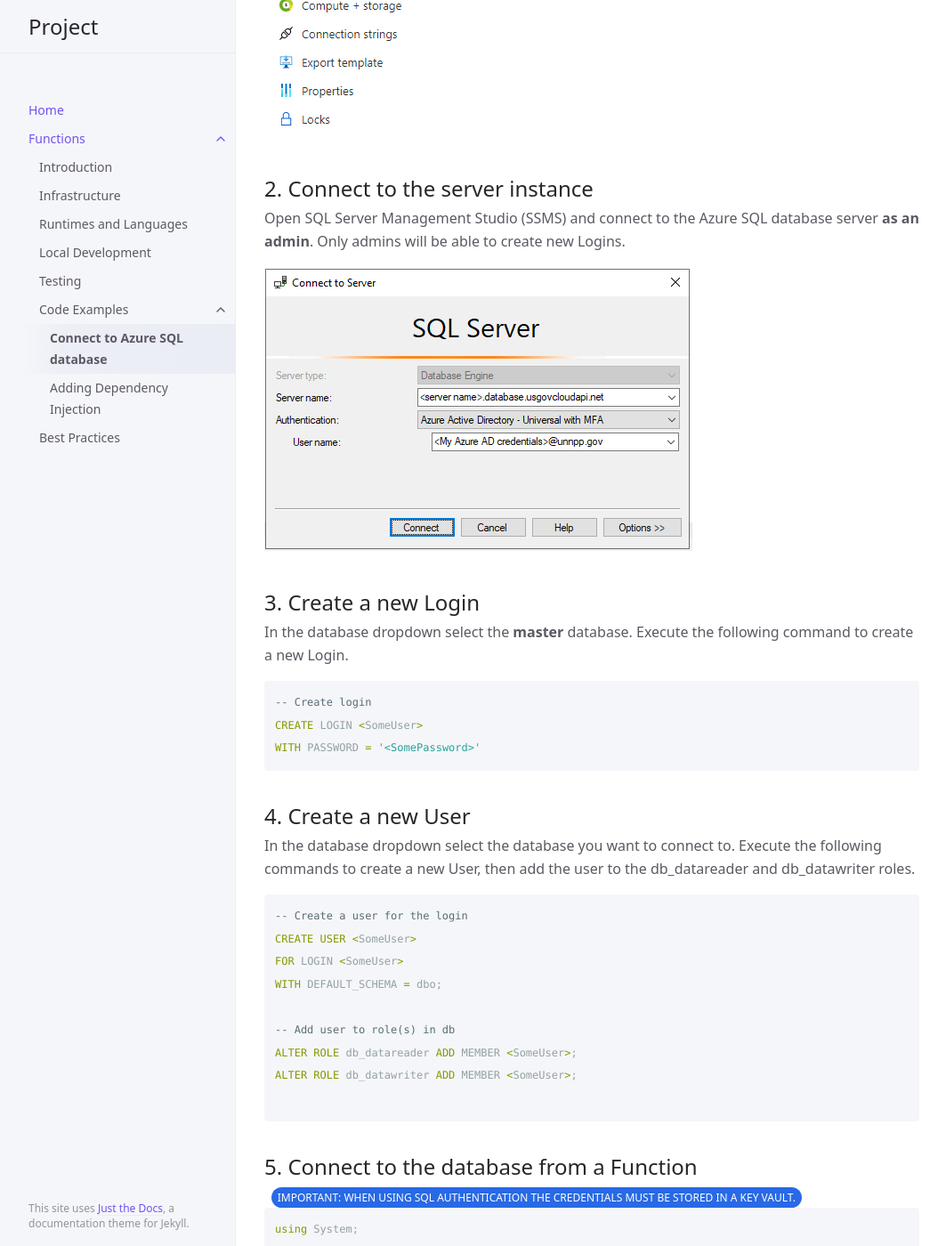
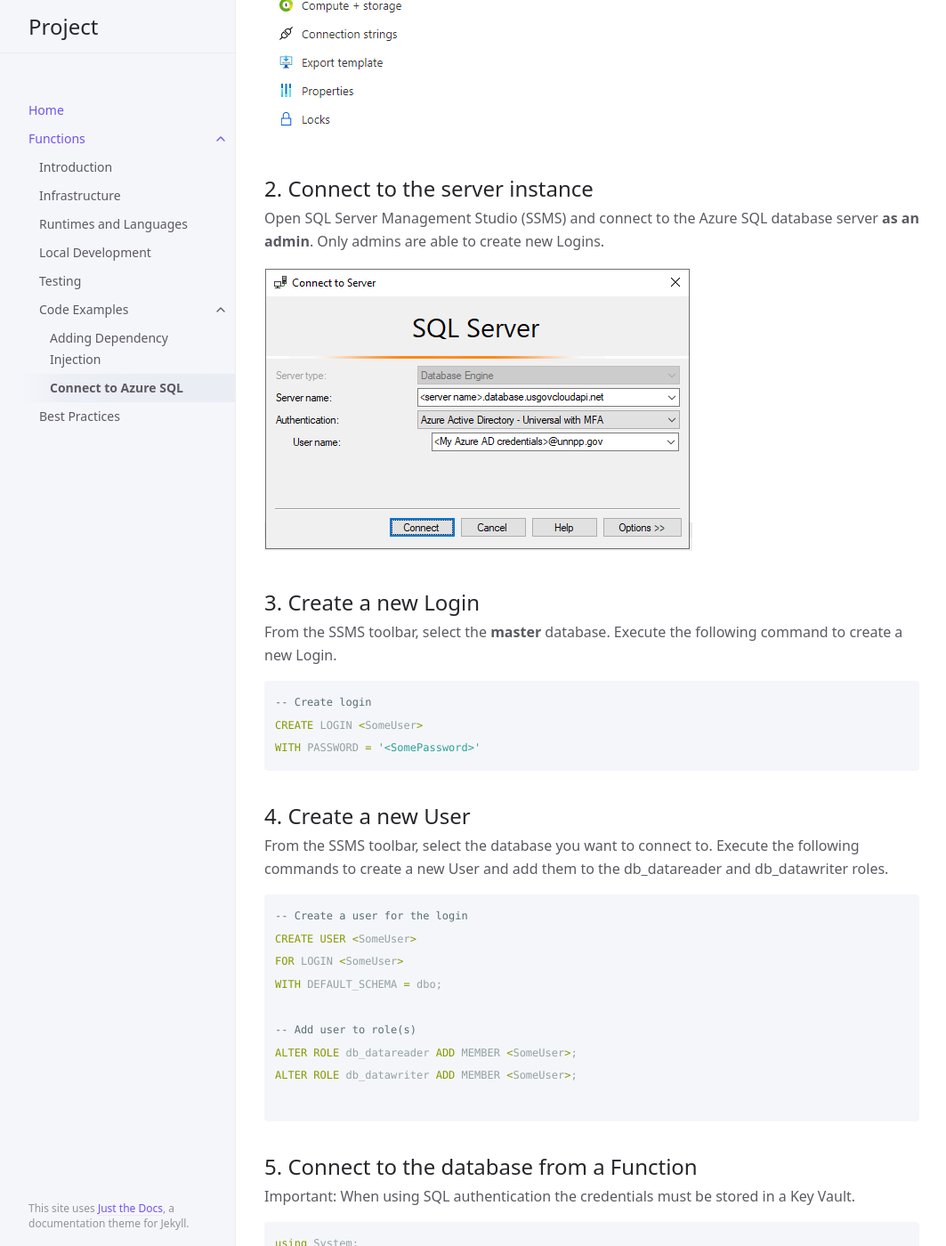
Before and after one commit to bwagner77/docs-test, a Jekyll site: the page built from function/examples-azure-sql-connection.md, in a window 1280 px wide and 1400 px high, scrolled down 693 px. Shown: the whole window at 89% size, without its empty margins (107-1170 px from the left). Built offline with Jekyll 4.4.1, drawn with Linux system fonts in a browser that asks for light colours; some of the changed text lies outside the part shown.

Commit message:
Function content updated.

````diff
--- a/function/examples-azure-sql-connection.md
+++ b/function/examples-azure-sql-connection.md
@@ -1,12 +1,12 @@
 ---
 layout: default
-title: Connect to Azure SQL database
+title: Connect to Azure SQL
 parent: Code Examples
 grand_parent: Functions
-nav_order: 1
+nav_order: 2
 ---
 
-# Connect to Azure SQL database using SQL authentication
+# Connect to an Azure SQL database using SQL authentication
 {: .no_toc }
 
 This tutorial describes how to connect to an Azure SQL database from
@@ -34,14 +34,14 @@ blade under Settings > Connection Strings
 ## 2. Connect to the server instance
 
 Open SQL Server Management Studio (SSMS) and connect to the Azure SQL
-database server **as an admin**. Only admins will be able to create new Logins.
+database server **as an admin**. Only admins are able to create new Logins.
 
 ![SSMSConnect](../assets/images/function-ssms-connect.PNG)
 
 ## 3. Create a new Login
 
-In the database dropdown select the **master** database.
-Execute the following command to create a new Login.
+From the SSMS toolbar, select the **master** database. Execute the following
+command to create a new Login.
 
 ``` sql
 -- Create login
@@ -51,8 +51,8 @@ WITH PASSWORD = '<SomePassword>'
 
 ## 4. Create a new User
 
-In the database dropdown select the database you want to connect to.
-Execute the following commands to create a new User, then add the user to the
+From the SSMS toolbar, select the database you want to connect to. Execute
+the following commands to create a new User and add them to the
 db_datareader and db_datawriter roles.
 
 ``` sql
@@ -61,7 +61,7 @@ CREATE USER <SomeUser>
 FOR LOGIN <SomeUser>
 WITH DEFAULT_SCHEMA = dbo;
 
--- Add user to role(s) in db
+-- Add user to role(s)
 ALTER ROLE db_datareader ADD MEMBER <SomeUser>;
 ALTER ROLE db_datawriter ADD MEMBER <SomeUser>;
 
@@ -69,10 +69,8 @@ ALTER ROLE db_datawriter ADD MEMBER <SomeUser>;
 
 ## 5. Connect to the database from a Function
 
-<div class='label-blue'>
-    Important: When using SQL authentication the credentials must be stored
-    in a Key Vault.
-</div>
+Important: When using SQL authentication the credentials must be stored
+in a Key Vault.
 
 ``` csharp
 using System;
````
Also changed, not shown: other parts of function/examples-azure-sql-connection.md (+1 -1 lines).
